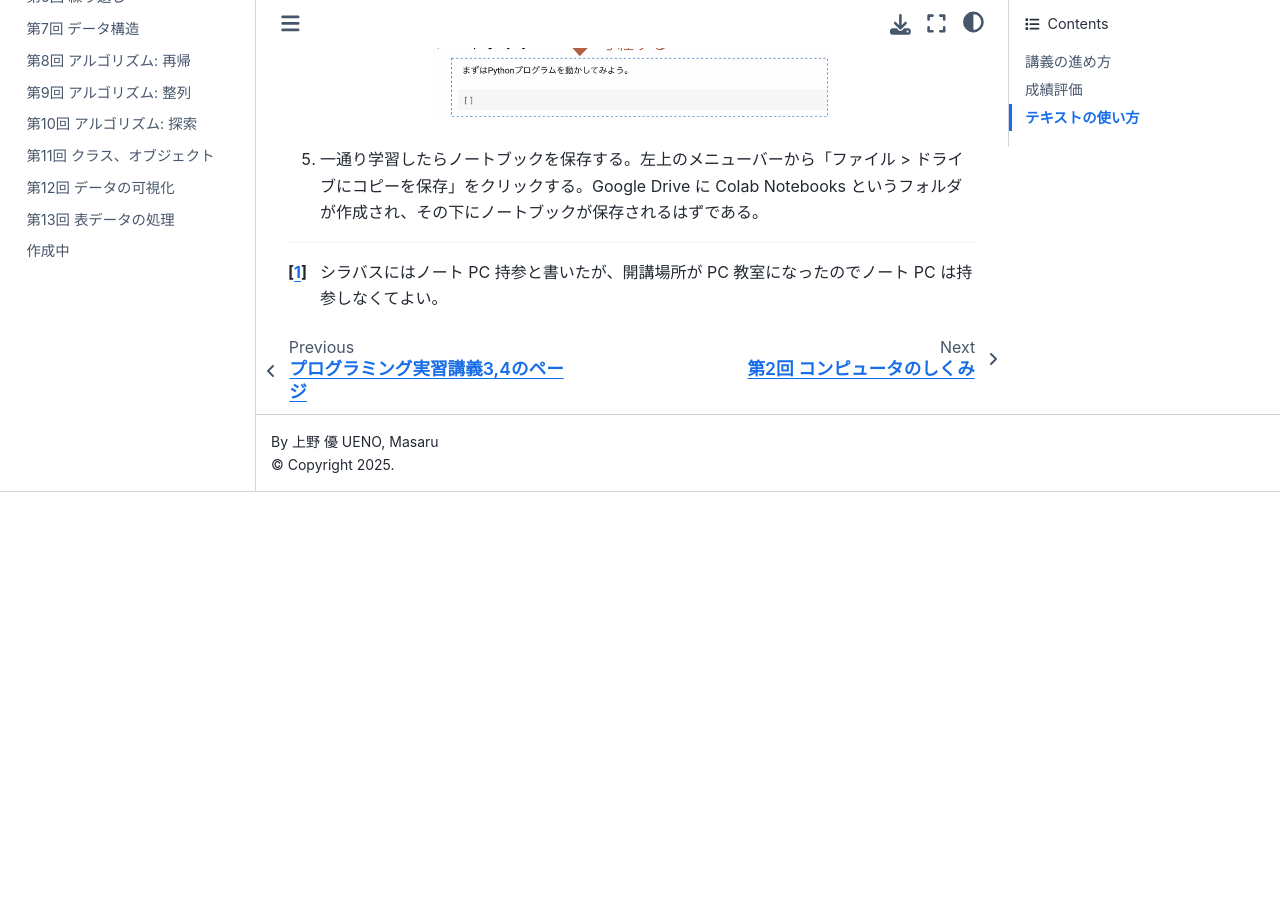
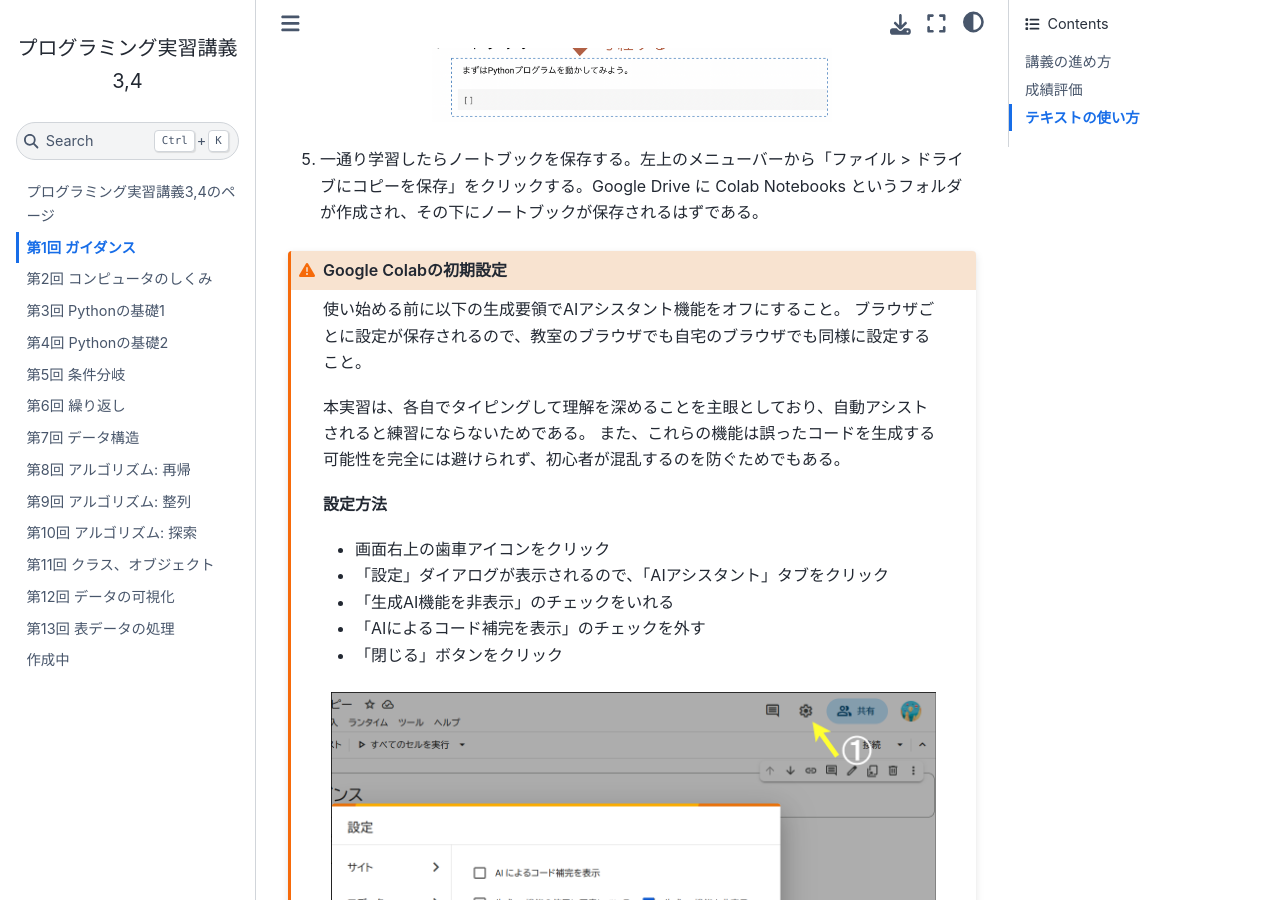
Before and after one commit to m-ueno/begin-python-2025, a Jupyter Book: the page built from lecture01.md, in a window 1280 px wide and 900 px high, scrolled down 1589 px. Built offline with Jupyter Book 1.0.4 settings and Sphinx 7.4.7 and the Sphinx Book theme 1.1.4, drawn with Linux system fonts in a browser that asks for light colours; before the commit the page ends 2081 px from its top, so only the background shows below that.

Commit message:
colab初期設定

````diff
--- a/lecture01.md
+++ b/lecture01.md
@@ -46,4 +46,25 @@ name: guidance-typing
 
 5. 一通り学習したらノートブックを保存する。左上のメニューバーから「ファイル > ドライブにコピーを保存」をクリックする。Google Drive に Colab Notebooks というフォルダが作成され、その下にノートブックが保存されるはずである。
 
-(grade)=
+
+```{admonition} Google Colabの初期設定
+:class: caution
+
+使い始める前に以下の生成要領でAIアシスタント機能をオフにすること。
+ブラウザごとに設定が保存されるので、教室のブラウザでも自宅のブラウザでも同様に設定すること。
+
+本実習は、各自でタイピングして理解を深めることを主眼としており、自動アシストされると練習にならないためである。
+また、これらの機能は誤ったコードを生成する可能性を完全には避けられず、初心者が混乱するのを防ぐためでもある。
+
+**設定方法**
+- 画面右上の歯車アイコンをクリック
+- 「設定」ダイアログが表示されるので、「AIアシスタント」タブをクリック
+- 「生成AI機能を非表示」のチェックをいれる
+- 「AIによるコード補完を表示」のチェックを外す
+- 「閉じる」ボタンをクリック
+
+```{figure} ./pic/colab-disable-ai.drawio.png
+---
+width: 1000px
+name: setting
+---
````
Also changed, not shown: pic/colab-disable-ai.drawio.png (added).
